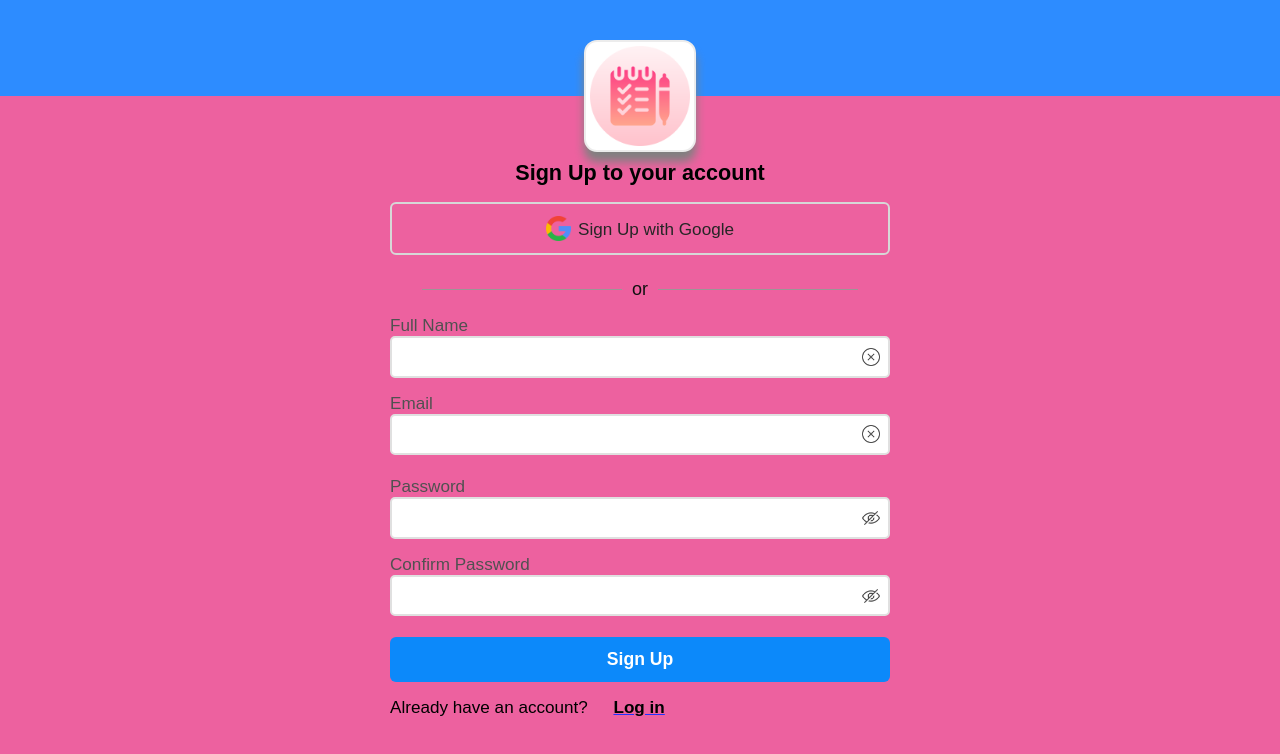
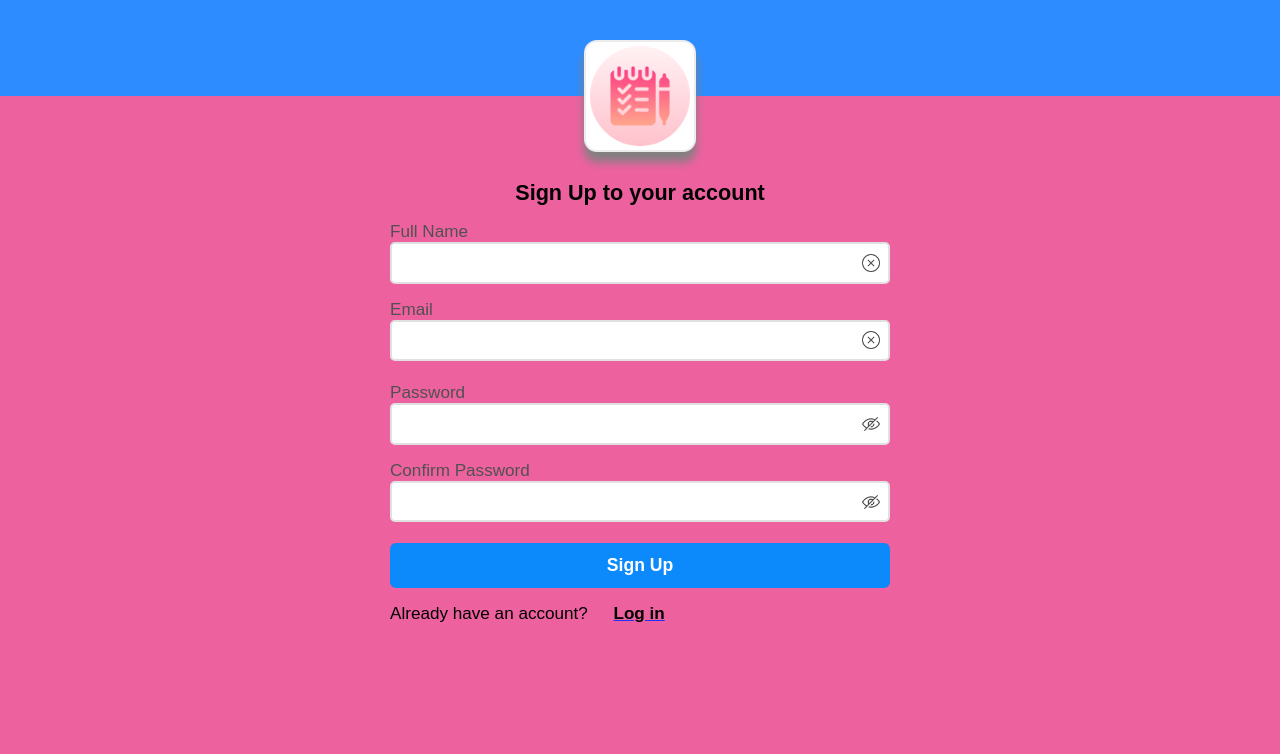
Before and after one commit to Dilip0552/Taskify, a React (Vite) app: page /create-account in a window 1280 px wide. Shown: the top 754 px of the page. Built offline with nearby package versions, Linux system fonts and the light colour scheme.

Commit message:
feat: add "Coming soon..." messages for Google sign-in and sign-up routes

```diff
--- a/src/App.jsx
+++ b/src/App.jsx
@@ -14,6 +14,8 @@ function App(){
                 <Route path="/login" element={<SignInPage/>}></Route>
                 <Route path="/create-account" element={<SignUpPage/>}></Route>
                 <Route path="/forgot-password" element={<div>Coming soon...</div>}></Route>
+                <Route path="/sign-in-with-google" element={<div>Coming soon...</div>}></Route>
+                <Route path="/sign-up-with-google" element={<div>Coming soon...</div>}></Route>
                 <Route path="/mytasks" element={<Suspense fallback={<div style={{display:"flex", flexDirection:"column",alignItems:"center",justifyContent:"center",backgroundImage:"linear-gradient(to bottom,#1E152C, #0E1427)",height:"100vh"}}><Loader/>
         </div>}><MyToDoMain/></Suspense>}></Route>
                 {/* <Route path="/filter-tasks" element={<Suspense fallback={<div style={{display:"flex", flexDirection:"column",alignItems:"center",justifyContent:"center"}}>Loading...</div>}><FilterPage/></Suspense>}></Route> */}
--- a/src/SignInPage.jsx
+++ b/src/SignInPage.jsx
@@ -84,12 +84,14 @@ function SignInPage({ setEntryPoint }) {
             <div id="top-bg"></div>
 
             <div id="bottom-bg">
-                <div>Log in to your account</div>
-                <div id="s-with-g">
+                <div style={{marginTop:"20px"}}>Log in to your account</div>
+                {/* <div id="s-with-g"  onClick={()=>{
+                    navigate("/sign-in-with-google")
+                }}>
                     <img src={searchGoogle} alt="google icon" />
                     <span>Sign in with Google</span>
                 </div>
-                <div id="hr-or">or</div>
+                <div id="hr-or">or</div> */}
                 <div id="login-email-d" className="email-password">
                     <div>Email</div>
                     <div className="wrapper">
--- a/src/SignUpPage.jsx
+++ b/src/SignUpPage.jsx
@@ -105,12 +105,14 @@ function SignUpPage({ setEntryPoint }) {
             </div>
 
             <div id="bottom-bg">
-                <div>Sign Up to your account</div>
-                <div id="s-with-g">
+                <div style={{marginTop:"20px"}}>Sign Up to your account</div>
+                {/* <div id="s-with-g" onClick={()=>{
+                    navigate("/sign-in-with-google")
+                }}>
                     <img src={searchGoogle} alt="google icon" />
                     <span>Sign Up with Google</span>
                 </div>
-                <div id="hr-or">or</div>
+                <div id="hr-or">or</div> */}
 
                 <div id="fname-d" className="email-password">
                     <div>Full Name</div>
```
